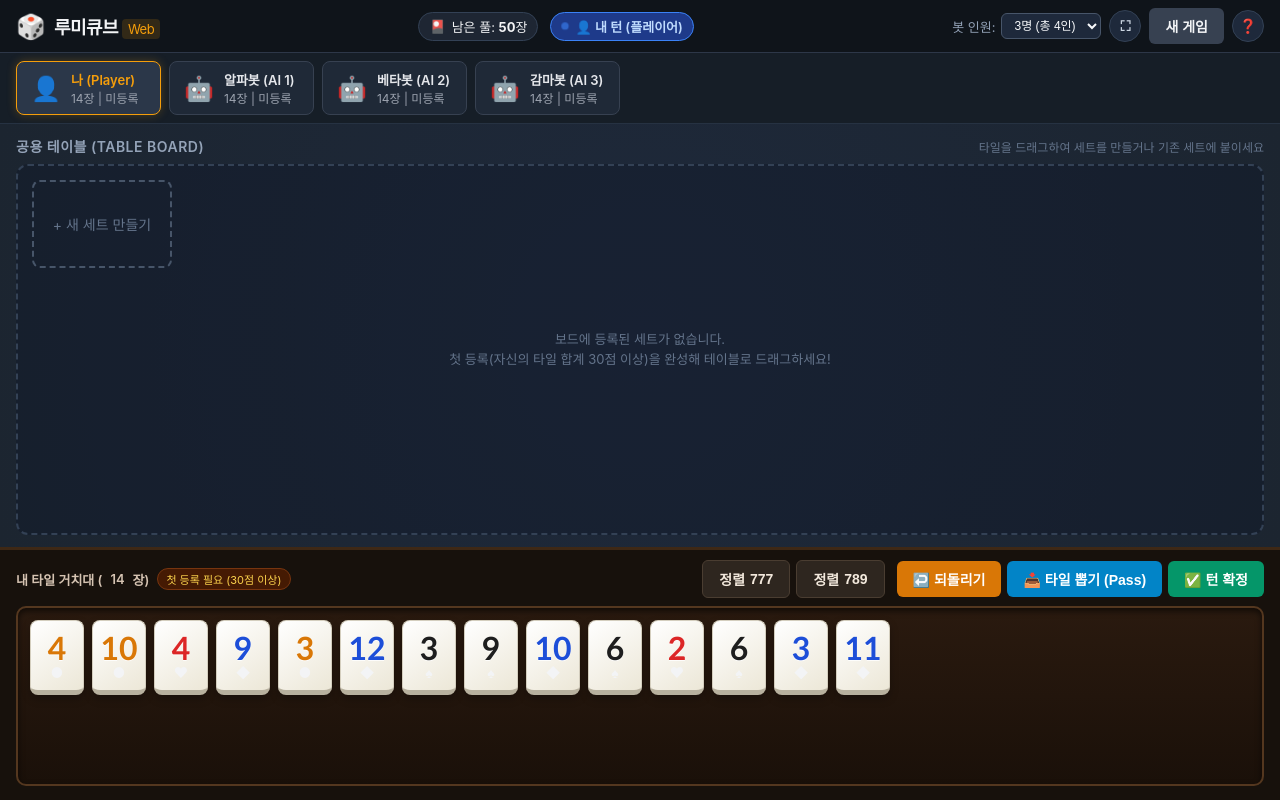
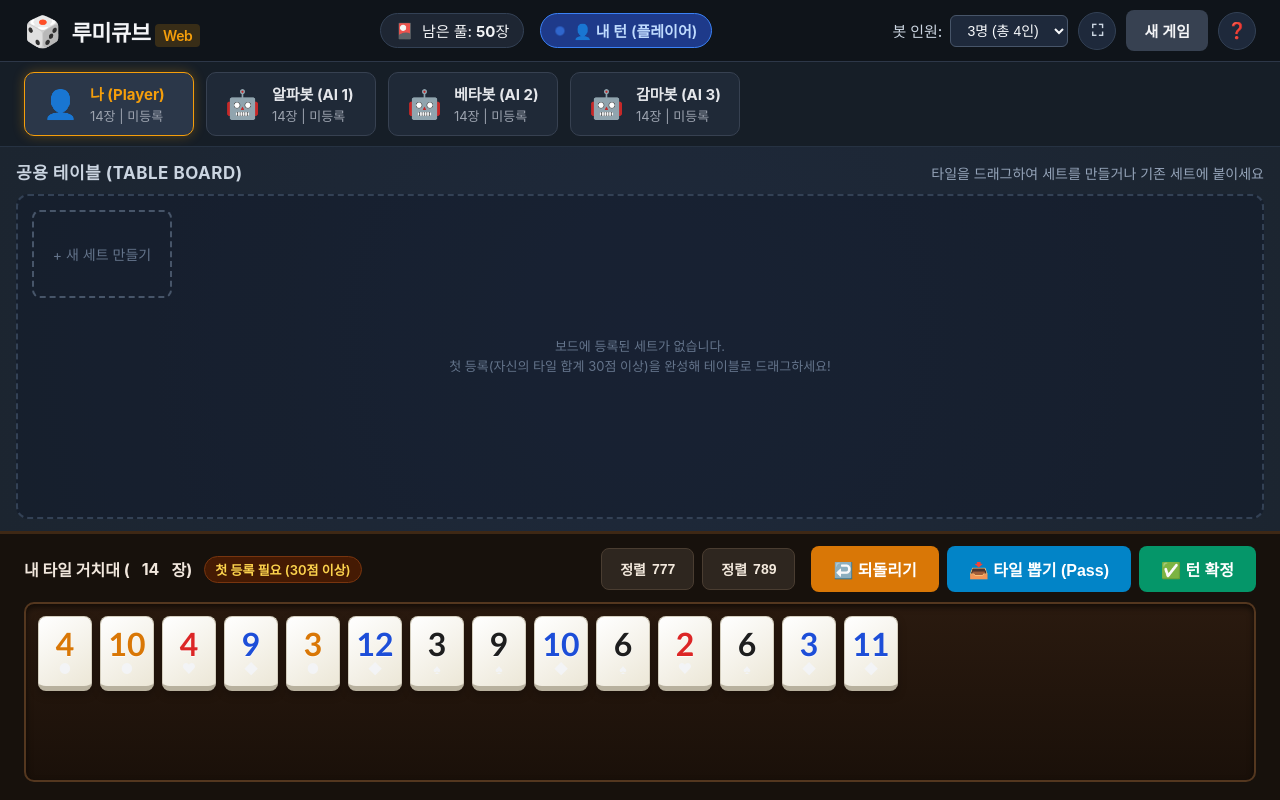
Before and after one commit to MaroShim/Rummikub, a website built with Vite: page index.html in a window 1280 px wide. Built offline with nearby package versions, Linux system fonts and the light colour scheme.

Commit message:
style: comprehensively scale up all UI components, buttons, and header to match large tiles

```diff
--- a/src/style.css
+++ b/src/style.css
@@ -69,7 +69,7 @@ body {
   display: flex;
   align-items: center;
   justify-content: space-between;
-  padding: 8px 16px;
+  padding: 10px 24px;
   background: #0f141a;
   border-bottom: 1px solid #2d3748;
   flex-shrink: 0;
@@ -78,43 +78,44 @@ body {
 .logo-area {
   display: flex;
   align-items: center;
-  gap: 8px;
+  gap: 10px;
 }
 
 .logo-icon {
-  font-size: 24px;
+  font-size: 30px;
 }
 
 .logo-area h1 {
-  font-size: 18px;
+  font-size: 22px;
   font-weight: 700;
   letter-spacing: -0.5px;
 }
 
 .logo-area h1 span {
   color: var(--accent-gold);
-  font-size: 13px;
-  font-weight: normal;
-  background: rgba(245, 158, 11, 0.15);
-  padding: 2px 6px;
+  font-size: 14px;
+  font-weight: 600;
+  background: rgba(245, 158, 11, 0.18);
+  padding: 3px 8px;
   border-radius: 4px;
 }
 
 .header-info {
   display: flex;
   align-items: center;
-  gap: 12px;
+  gap: 16px;
 }
 
 .deck-count-badge, .current-turn-badge {
   display: flex;
   align-items: center;
-  gap: 6px;
-  padding: 4px 10px;
+  gap: 8px;
+  padding: 6px 14px;
   background: #1e2633;
   border-radius: 20px;
-  font-size: 13px;
+  font-size: 15px;
   border: 1px solid #334155;
+  font-weight: 500;
 }
 
 .current-turn-badge {
@@ -131,8 +132,8 @@ body {
 }
 
 .spinner {
-  width: 8px;
-  height: 8px;
+  width: 10px;
+  height: 10px;
   border-radius: 50%;
   background-color: #3b82f6;
   animation: pulse 1.2s infinite ease-in-out;
@@ -146,15 +147,16 @@ body {
 .header-actions {
   display: flex;
   align-items: center;
-  gap: 8px;
+  gap: 10px;
 }
 
 .bot-select-wrap {
   display: flex;
   align-items: center;
-  gap: 6px;
-  font-size: 13px;
-  color: #94a3b8;
+  gap: 8px;
+  font-size: 15px;
+  color: #cbd5e1;
+  font-weight: 500;
 }
 
 .bot-select-wrap select {
@@ -162,8 +164,8 @@ body {
   color: #f8fafc;
   border: 1px solid #475569;
   border-radius: 6px;
-  padding: 4px 8px;
-  font-size: 12px;
+  padding: 6px 12px;
+  font-size: 14px;
   cursor: pointer;
   outline: none;
 }
@@ -171,8 +173,8 @@ body {
 /* ================== 플레이어 카드 패널 ================== */
 .players-panel {
   display: flex;
-  gap: 8px;
-  padding: 8px 16px;
+  gap: 12px;
+  padding: 10px 24px;
   background: #161e27;
   border-bottom: 1px solid #263242;
   overflow-x: auto;
@@ -182,23 +184,23 @@ body {
 .player-card {
   display: flex;
   align-items: center;
-  gap: 10px;
-  padding: 8px 14px;
+  gap: 12px;
+  padding: 10px 18px;
   background: #1f2937;
-  border-radius: 8px;
-  border: 1px solid #374151;
-  min-width: 145px;
+  border-radius: 10px;
+  border: 1.5px solid #374151;
+  min-width: 170px;
   transition: all 0.2s ease;
 }
 
 .player-card.active {
   border-color: var(--accent-gold);
   background: #2b3749;
-  box-shadow: 0 0 10px rgba(245, 158, 11, 0.25);
+  box-shadow: 0 0 12px rgba(245, 158, 11, 0.3);
 }
 
 .player-avatar {
-  font-size: 24px;
+  font-size: 28px;
 }
 
 .player-meta {
@@ -207,14 +209,15 @@ body {
 }
 
 .player-meta .p-name {
-  font-size: 13px;
-  font-weight: 600;
+  font-size: 15px;
+  font-weight: 700;
   color: #e5e7eb;
 }
 
 .player-meta .p-info {
-  font-size: 12px;
+  font-size: 13px;
   color: #9ca3af;
+  margin-top: 2px;
 }
 
 .player-card.active .player-meta .p-name {
@@ -236,20 +239,20 @@ body {
   display: flex;
   align-items: baseline;
   justify-content: space-between;
-  margin-bottom: 8px;
+  margin-bottom: 10px;
 }
 
 .board-header h2 {
-  font-size: 14px;
-  color: #94a3b8;
-  font-weight: 600;
+  font-size: 17px;
+  color: #cbd5e1;
+  font-weight: 700;
   text-transform: uppercase;
   letter-spacing: 0.5px;
 }
 
 .board-hint {
-  font-size: 12px;
-  color: #64748b;
+  font-size: 14px;
+  color: #94a3b8;
 }
 
 .board-container {
@@ -336,10 +339,10 @@ body {
 /* ================== 알림 배너 ================== */
 .notification-bar {
   display: none;
-  padding: 8px 16px;
-  font-size: 13px;
+  padding: 11px 24px;
+  font-size: 15px;
   text-align: center;
-  font-weight: 500;
+  font-weight: 600;
   animation: slideDown 0.2s ease-out;
 }
 
@@ -374,7 +377,7 @@ body {
 .player-dock {
   background: #17110c;
   border-top: 3px solid #3e2815;
-  padding: 10px 16px 14px;
+  padding: 12px 24px 18px;
   flex-shrink: 0;
   box-shadow: 0 -4px 16px rgba(0, 0, 0, 0.4);
 }
@@ -383,25 +386,25 @@ body {
   display: flex;
   align-items: center;
   justify-content: space-between;
-  margin-bottom: 8px;
+  margin-bottom: 10px;
   flex-wrap: wrap;
-  gap: 8px;
+  gap: 12px;
 }
 
 .rack-title {
-  font-size: 13px;
-  font-weight: 600;
-  color: #d5c3b2;
+  font-size: 16px;
+  font-weight: 700;
+  color: #f1e7dd;
   display: flex;
   align-items: center;
-  gap: 8px;
+  gap: 12px;
 }
 
 .badge {
-  font-size: 11px;
-  padding: 2px 8px;
-  border-radius: 12px;
-  font-weight: normal;
+  font-size: 13px;
+  padding: 3px 10px;
+  border-radius: 14px;
+  font-weight: 600;
 }
 
 .badge-unmelded {
@@ -419,13 +422,13 @@ body {
 .dock-buttons {
   display: flex;
   align-items: center;
-  gap: 12px;
+  gap: 16px;
   flex-wrap: wrap;
 }
 
 .btn-group {
   display: flex;
-  gap: 6px;
+  gap: 8px;
 }
 
 /* 랙 바닥 (우드 스타일 받침대) */
@@ -511,18 +514,24 @@ body {
 
 /* ================== 버튼 스타일 ================== */
 .btn {
-  padding: 8px 16px;
+  padding: 10px 18px;
   border: none;
-  border-radius: 6px;
-  font-size: 14px;
+  border-radius: 8px;
+  font-size: 15px;
   font-weight: 600;
   cursor: pointer;
   display: inline-flex;
   align-items: center;
   justify-content: center;
-  gap: 5px;
+  gap: 6px;
   transition: all 0.15s ease;
   outline: none;
+}
+
+.main-actions .btn {
+  padding: 11px 22px;
+  font-size: 16px;
+  font-weight: 700;
 }
 
 .btn-primary { background: #2563eb; color: white; }
@@ -531,7 +540,7 @@ body {
 .btn-secondary { background: #374151; color: #f3f4f6; }
 .btn-secondary:hover { background: #4b5563; }
 
-.btn-sub { background: #2e261f; color: #f2e8dc; border: 1px solid #4a3d31; }
+.btn-sub { background: #2e261f; color: #f2e8dc; border: 1px solid #4a3d31; font-size: 14px; }
 .btn-sub:hover { background: #3f342a; }
 
 .btn-success { background: #059669; color: white; }
@@ -547,10 +556,11 @@ body {
   background: #1e293b;
   color: #cbd5e1;
   border: 1px solid #334155;
-  width: 32px;
-  height: 32px;
+  width: 38px;
+  height: 38px;
   padding: 0;
   border-radius: 50%;
+  font-size: 16px;
 }
 .btn-icon:hover { background: #334155; }
 
```
